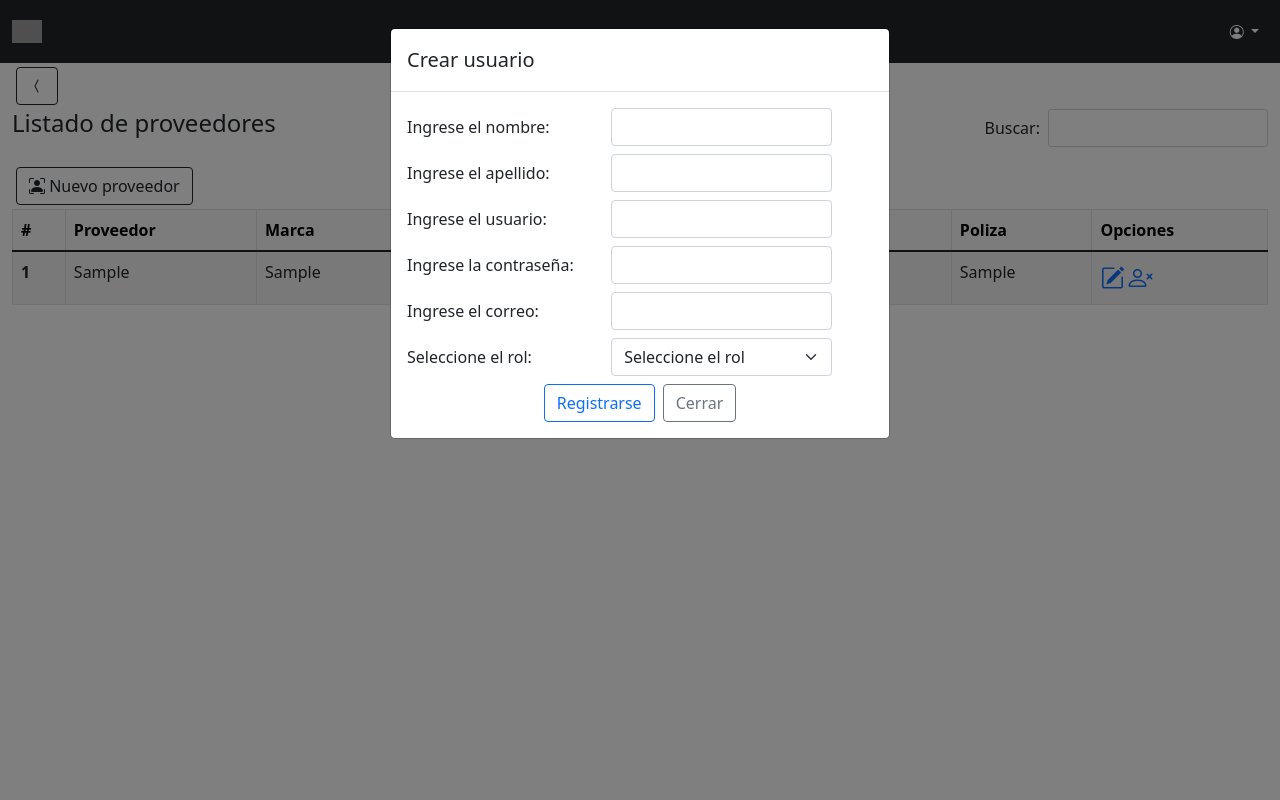
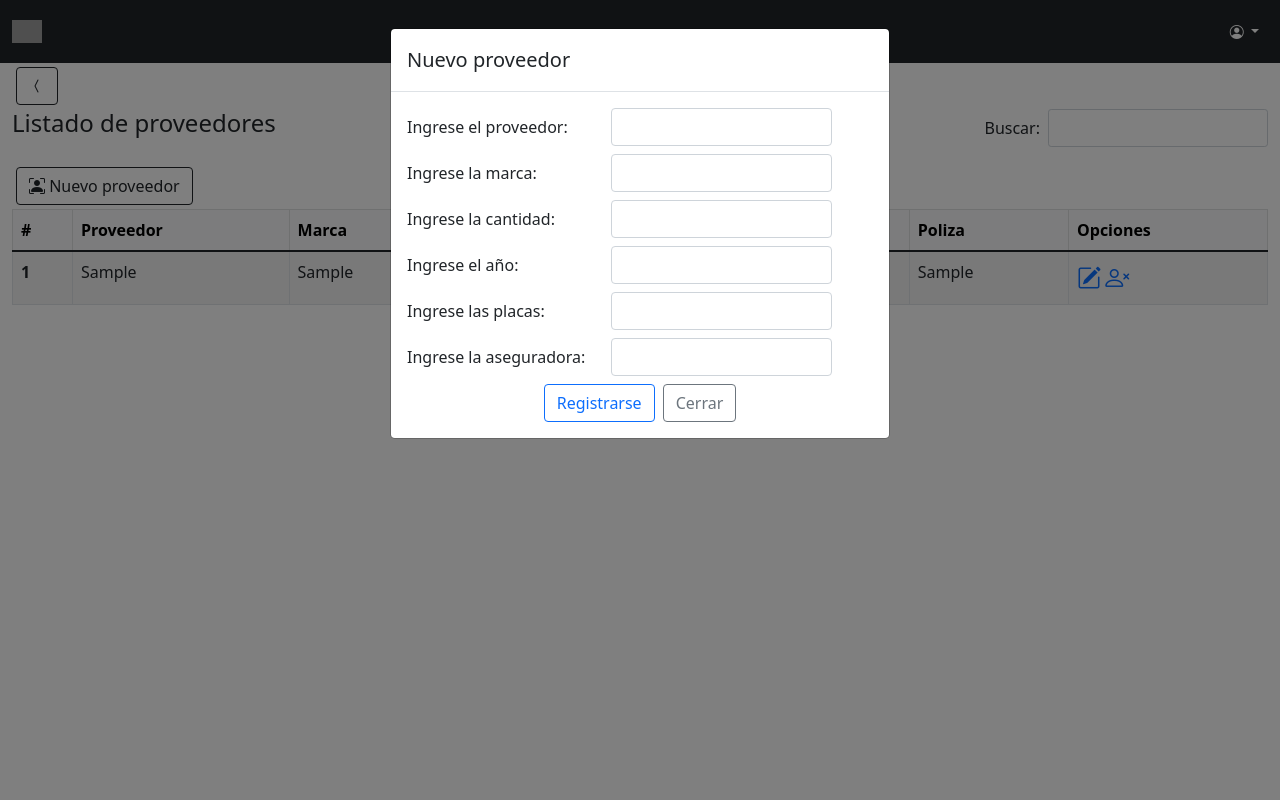
Before and after one commit to MejiaAle01/Alquiler, a PHP site: page /roles/empleado/proveedores/proveedoresE.php in a window 1280 px wide, after a click on "Nuevo proveedor". Run offline with PHP 8.4, Linux system fonts and the light colour scheme; a user stored in the database is signed in; tables that the repository leaves empty hold one stand-in row (values such as "Sample post"); data that the repository does not hold is empty; grey boxes are pictures that could not be loaded.

Commit message:
Update de los proveedores
Se corrigieron palabras de algunos campos junto con la BD

Co-Authored-By: STEFANYHERNANDEZZ <105766667+STEFANYHERNANDEZZ@users.noreply.github.com>

```diff
--- a/roles/admin/gUser.php
+++ b/roles/admin/gUser.php
@@ -128,7 +128,7 @@
 			<div class="modal-dialog">
 				<div class="modal-content">
 					<div class="modal-header">
-						<h5 class="modal-title" id="exampleModalLabel"> Crear usuario </h5>
+						<h5 class="modal-title" id="exampleModalLabel"> Nuevo usuario </h5>
 					</div>
 					<article class="modal-body">
 						<form autocomplete="off" method="POST" action="cruA.php">
--- a/roles/empleado/proveedores/proveedoresE.php
+++ b/roles/empleado/proveedores/proveedoresE.php
@@ -81,7 +81,6 @@
 						<th scope="col"> # </th>
 						<th scope="col"> Proveedor </th>
 						<th scope="col"> Marca </th>
-						<th scope="col"> Modelo </th>
 						<th scope="col"> Cantidad </th>
 						<th scope="col"> Año </th>
 						<th scope="col"> Placas </th>
@@ -98,7 +97,6 @@
 							$idProv = $fila['ID'];
 							$prov = $fila['Proveedor'];
 							$mark = $fila['Marca'];
-							$model = $fila['Modelo'];
 							$cant = $fila['CantCar'];
 							$year = $fila['Año'];
 							$placas = $fila['Placas'];
@@ -112,14 +110,13 @@
 						<th scope="row"><?php echo $idProv; ?></th>
 						<td><?php echo $prov; ?></td>
 						<td><?php echo $mark; ?></td>
-						<td><?php echo $model; ?></td>
 						<td><?php echo $cant; ?></td>
 						<td><?php echo $year; ?></td>
 						<td><?php echo $placas; ?></td>
 						<td><?php echo $poli; ?></td>
 						<td>
-							<a href="#"><i class="bi-pencil-square" style="font-size: 1.5rem;"></i></a>
-							<a href="#"><i class="bi-person-x" style="font-size: 1.5rem;"></i></a>
+							<a href="editProvE.php?id=<?php echo $idProv; ?>"><i class="bi-pencil-square" style="font-size: 1.5rem;"></i></a>
+							<a href="delProvE.php?id=<?php echo $idProv;?>"><i class="bi-person-x" style="font-size: 1.5rem;"></i></a>
 						</td>
 					</tr>
 					<?php } ?>
@@ -132,49 +129,44 @@
 			<div class="modal-dialog">
 				<div class="modal-content">
 					<div class="modal-header">
-						<h5 class="modal-title" id="exampleModalLabel"> Crear usuario </h5>
+						<h5 class="modal-title" id="exampleModalLabel"> Nuevo proveedor </h5>
 					</div>
 					<article class="modal-body">
-						<form autocomplete="off" method="POST" action="cruA.php">
+						<form autocomplete="off" method="POST" action="cprovE.php">
 							<div class="row mb-2">
-								<label for="nombre" class="col-sm-5 col-form-label"> Ingrese el nombre: </label>
+								<label for="nameProv" class="col-sm-5 col-form-label"> Ingrese el proveedor: </label>
 								<div class="col-sm-6">
-									<input type="text" class="form-control" name="nombre" id="nombre" required>
+									<input type="text" class="form-control" name="nameProv" required>
 								</div>
 							</div>
 							<div class="row mb-2">
-								<label for="apellidos" class="col-sm-5 col-form-label"> Ingrese el apellido: </label>
+								<label for="markProv" class="col-sm-5 col-form-label"> Ingrese la marca: </label>
 								<div class="col-sm-6">
-									<input type="text" class="form-control" name="apellido" id="apellido" required>
+									<input type="text" class="form-control" name="markProv" required>
 								</div>
 							</div>
 							<div class="row mb-2">
-								<label for="usuario" class="col-sm-5 col-form-label"> Ingrese el usuario: </label>
+								<label for="cantCProv" class="col-sm-5 col-form-label"> Ingrese la cantidad: </label>
 								<div class="col-sm-6">
-									<input type="text" class="form-control" name="usuario" id="usuario" required>
+									<input type="number" class="form-control" name="cantCProv" required>
 								</div>
 							</div>
 							<div class="row mb-2">
-								<label for="password" class="col-sm-5 col-form-label"> Ingrese la contraseña: </label>
+								<label for="yearprov" class="col-sm-5 col-form-label"> Ingrese el año: </label>
 								<div class="col-sm-6">
-									<input type="password" class="form-control" name="contra" id="contra" required>
+									<input type="number" class="form-control" name="yearCProv" required>
 								</div>
 							</div>
 							<div class="row mb-2">
-								<label for="email" class="col-sm-5 col-form-label"> Ingrese el correo: </label>
+								<label for="placasCProv" class="col-sm-5 col-form-label"> Ingrese las placas: </label>
 								<div class="col-sm-6">
-									<input type="email" class="form-control" name="correo" id="correo" required>
+									<input type="text" class="form-control" name="placasCProv" required>
 								</div>
 							</div>
 							<div class="row mb-2">
-								<label for="rol" class="col-sm-5 col-form-label"> Seleccione el rol: </label>
+								<label for="polizaCProv" class="col-sm-5 col-form-label"> Ingrese la aseguradora: </label>
 								<div class="col-sm-6">
-									<select class="form-select" name="tipousuario" aria-label="Seleccion de roles">
-										<option selected> Seleccione el rol </option>
-										<option value="Administrador"> Administrador </option>
-										<option value="Empleado"> Empleado </option>
-										<option value="Usuario"> Usuario </option>
-									</select>
+									<input type="text" class="form-control" name="polizaCProv" required>
 								</div>
 							</div>
 							<div class="d-flex justify-content-center">
```
Also changed, not shown: roles/admin/proveedores/proveedoresA.php (+75 -16 lines), roles/empleado/proveedores/cprovE.php (added), roles/empleado/proveedores/delProvE.php (added), roles/empleado/proveedores/editProvE.php (added).
